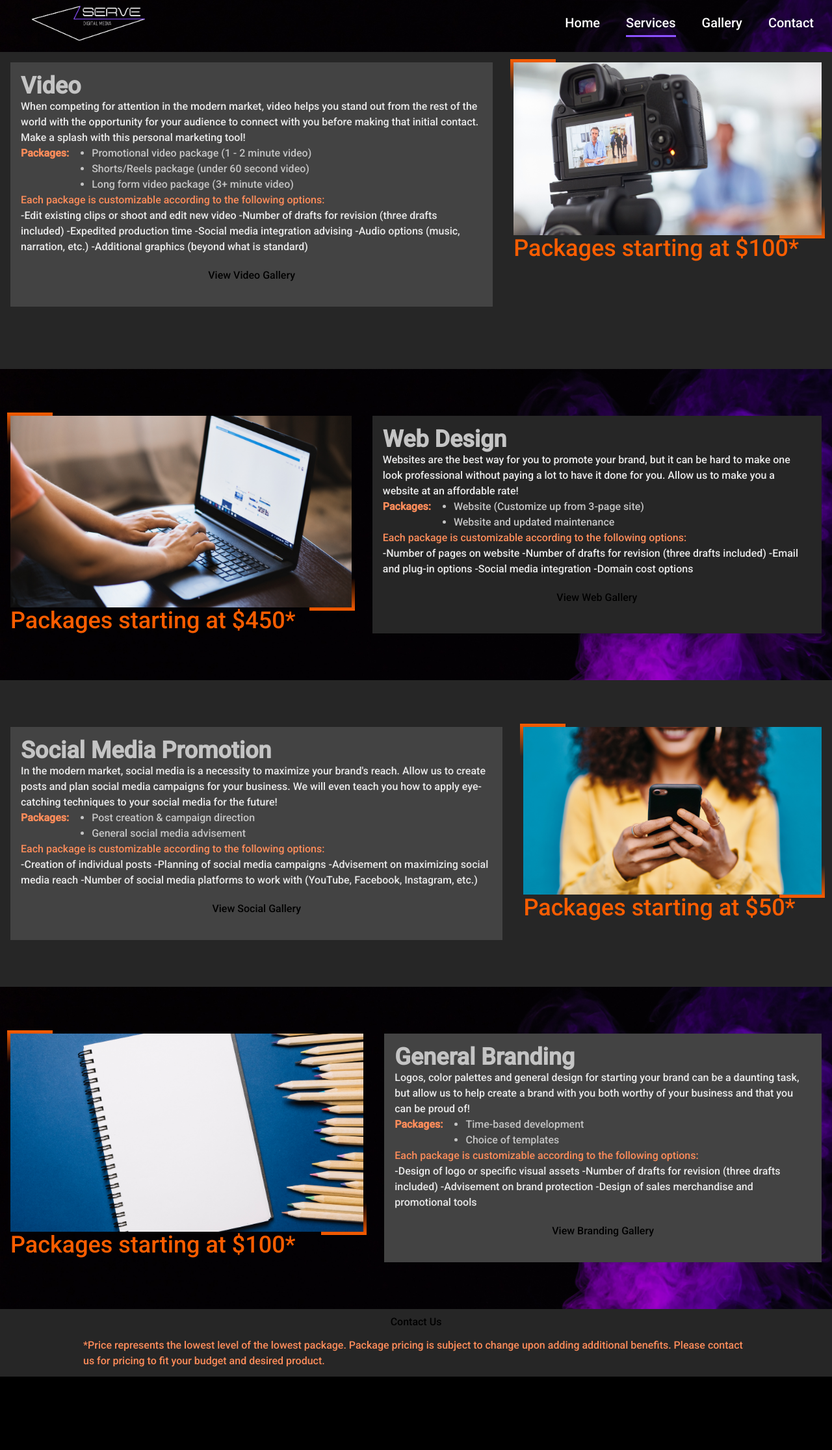
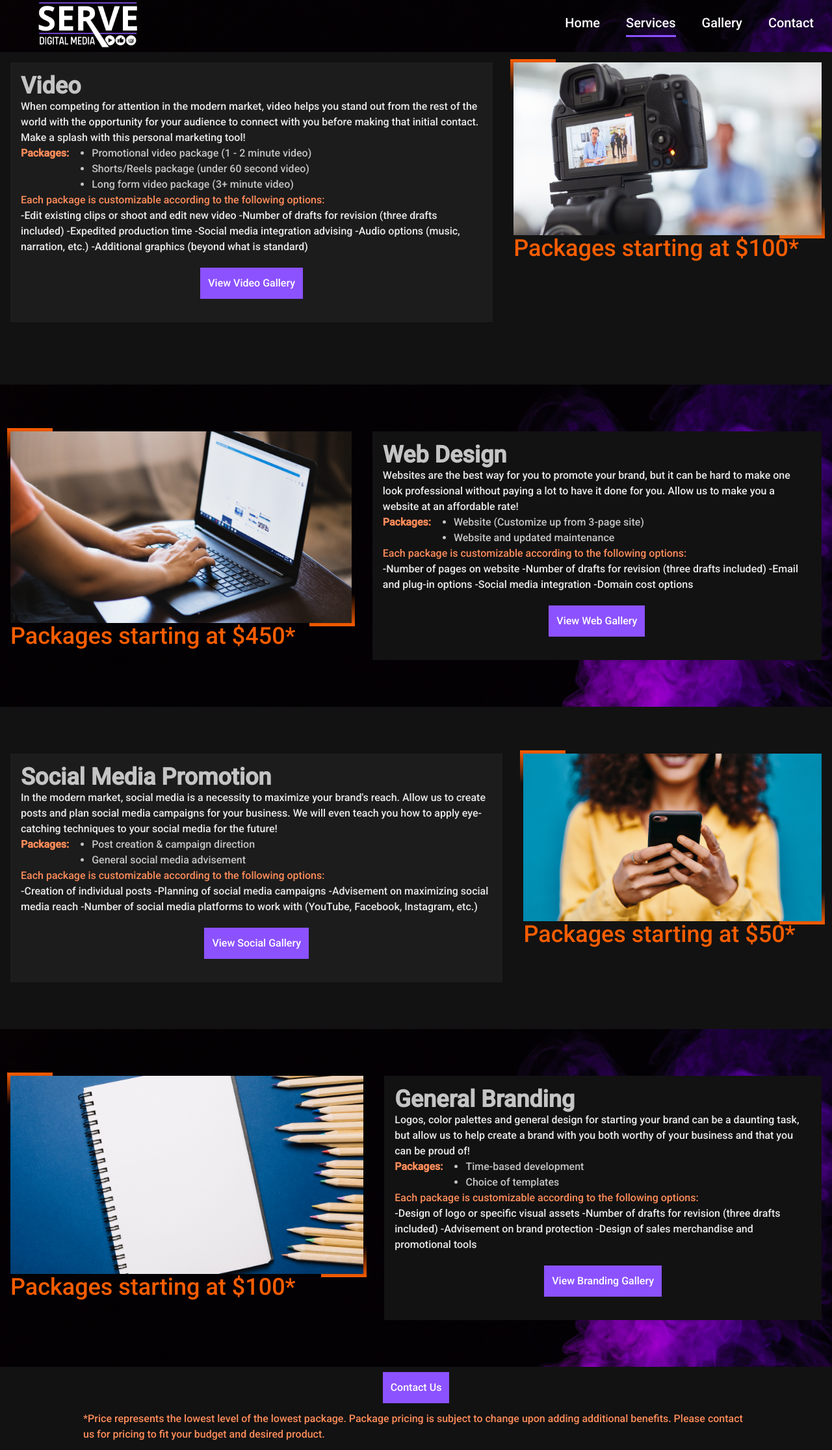
Before and after one commit to MatthewBloemke/servedigitalmedia, a Next.js app: page /services in a window 1280 px wide. Shown: the whole page at 65% size. Before the commit the page ends 2119 px from the top, so only its background shows below. Built offline with nearby package versions, Linux system fonts and the light colour scheme.

Commit message:
1st draft for redesign with logo update

```diff
--- a/src/app/contact/page.tsx
+++ b/src/app/contact/page.tsx
@@ -28,7 +28,6 @@ const Page = () => {
 
   const handleChange = ({ target }: any) => {
     if (target.name === 'number') {
-      console.log(target.value.length, phoneLength.current);
       if (target.value.length === 3 && phoneLength.current === 2) {
         target.value = target.value + '-';
       } else if (target.value.length === 7 && phoneLength.current === 6) {
@@ -93,7 +92,7 @@ const Page = () => {
 
   return (
     <div className="flex justify-center items-center">
-      <div className=" w-full md:w-[80%] h-auto rounded-xl lg:p-4">
+      <div className=" w-full md:w-[80%] h-auto rounded-xl lg:p-4 mt-10">
         <div className="p-4">
           <form onSubmit={handleSubmit}>
             <div className="grid md:grid-cols-2 gap-4 w-full py-2">
@@ -164,9 +163,11 @@ const Page = () => {
                 value={contactState.message}
               />
             </div>
-            <button className="w-full p-4 text-white hover:scale-[1.01] mt-4 disabled:opacity-20 disabled:scale-100">
-              Send message
-            </button>
+            <div className='w-full text-center'>
+              <button className="serve-button">
+                Send message
+              </button>
+            </div>
           </form>
         </div>
       </div>
--- a/src/app/globals.css
+++ b/src/app/globals.css
@@ -18,8 +18,8 @@
   p {
     @apply text-[#e9e9e9]
   }
-  #standard-button {
-    @apply bg-[#fb5d00] text-white p-3  hover:bg-[#d54700] active:scale-[.98]
+  .serve-button {
+    @apply bg-[#8c52ff] text-white p-3  hover:bg-[#511dee] active:scale-[.98]
   }
   li {
     @apply text-[#c4c4c4]
--- a/src/app/layout.tsx
+++ b/src/app/layout.tsx
@@ -2,7 +2,7 @@
 import Image from 'next/image';
 import './globals.css';
 import { Inter, Roboto } from 'next/font/google';
-import serveImage from '../../public/serve.png';
+import serveImage from '../../public/ServeWhite.png';
 import Link from 'next/link';
 import { usePathname } from 'next/navigation';
 import bg from '../../public/bg4.png';
--- a/src/app/page.tsx
+++ b/src/app/page.tsx
@@ -6,6 +6,7 @@ import generalBranding from '../../public/generalBranding.png';
 import videoHome from '../../public/videoHome.png';
 import Link from 'next/link';
 import Carousel from '@/components/Carousel';
+import { BsStarFill } from 'react-icons/bs';
 
 export default function Home() {
   const slide = [
@@ -59,18 +60,23 @@ export default function Home() {
           <Carousel cardObjects={slide} buttons={buttons} />
         </div>
       </div>
-      <div className="w-[60%] ml-10 mt-8  relative pb-1">
-        <p className="text-6xl absolute top-[-15px] left-[-2px]">&quot;</p>
-        <p className="text-6xl absolute bottom-[-41px] right-[-1px]">&quot;</p>
+      <div className="bg-[#121212] w-[60%] mx-[20%] px-4 py-2 mt-8  relative pb-1">
         <div className="flex justify-center items-center w-full text-center">
           <p className="md:text-lg mt-2 mr-2 ml-2">
-            Samuel is absolutely great to work with! His professionalism is only
+            <span className="text-3xl">&quot;</span> Samuel is absolutely great to work with! His professionalism is only
             rivaled by his execution and creativity. I would 10/10 hire him
-            again.
+            again.<span className="text-3xl">&quot;</span>
           </p>
         </div>
-        <div className="flex w-[80%] justify-end">
+        <div className="flex w-[80%] justify-end mb-3">
           <h4 className="md:text-2xl m-[-5px] text-white">-Dan</h4>
+          <div className="flex flex-row justify-center mt-[3px] ml-4">
+              <BsStarFill className="text-yellow-500" />
+              <BsStarFill className="text-yellow-500" />
+              <BsStarFill className="text-yellow-500" />
+              <BsStarFill className="text-yellow-500" />
+              <BsStarFill className="text-yellow-500" />
+            </div>
         </div>
       </div>
     </div>
--- a/src/app/services/page.tsx
+++ b/src/app/services/page.tsx
@@ -9,8 +9,8 @@ import Link from 'next/link';
 const Page = () => {
   return (
     <div id="servicesPage" className="flex flex-col">
-      <div className="mt-20 pb-4 md:pb-20 flex flex-wrap flex-row lg:flex-nowrap justify-evenly bg-[#262626]">
-        <div id="video" className="m-4 bg-[#434343] p-4 ">
+      <div className="mt-20 pb-4 md:pb-20 flex flex-wrap flex-row lg:flex-nowrap justify-evenly bg-[#121212]">
+        <div id="video" className="m-4 bg-[#1c1c1c] p-4 ">
           <h2 className="font-bold text-[#c4c4c4]">Video</h2>
           <p className="font-extralight">
             When competing for attention in the modern market, video helps you
@@ -37,7 +37,7 @@ const Page = () => {
           </p>
           <div className="flex justify-center w-full my-5">
             <Link href="/gallery#videoProjects">
-              <button>View Video Gallery</button>
+              <button className='serve-button'>View Video Gallery</button>
             </Link>
           </div>
         </div>
@@ -73,7 +73,7 @@ const Page = () => {
           </div>
           <h2 className="text-[#fb5d00]">Packages starting at $450*</h2>
         </div>
-        <div className="m-4 bg-[#262626] p-4 ">
+        <div className="m-4 bg-[#121212] p-4 ">
           <h2 className="font-bold text-[#c4c4c4]">Web Design</h2>
           <p className="font-extralight">
             Websites are the best way for you to promote your brand, but it can
@@ -98,7 +98,7 @@ const Page = () => {
           </p>
           <div className="flex justify-center w-full my-5">
             <Link href="/gallery#webProjects">
-              <button>View Web Gallery</button>
+              <button className='serve-button'>View Web Gallery</button>
             </Link>
           </div>
         </div>
@@ -106,9 +106,9 @@ const Page = () => {
 
       <div
         id="social"
-        className="py-4 md:py-14 flex flex-wrap flex-row lg:flex-nowrap justify-evenly bg-[#262626]"
+        className="py-4 md:py-14 flex flex-wrap flex-row lg:flex-nowrap justify-evenly bg-[#121212]"
       >
-        <div className="m-4 bg-[#434343] p-4 ">
+        <div className="m-4 bg-[#1c1c1c] p-4 ">
           <h2 className="font-bold text-[#c4c4c4]">Social Media Promotion</h2>
           <p className="font-extralight">
             In the modern market, social media is a necessity to maximize your
@@ -133,7 +133,7 @@ const Page = () => {
           </p>
           <div className="flex justify-center w-full my-5">
             <Link href="/gallery#socialProjects">
-              <button>View Social Gallery</button>
+              <button className='serve-button'>View Social Gallery</button>
             </Link>
           </div>
         </div>
@@ -169,7 +169,7 @@ const Page = () => {
           </div>
           <h2 className="text-[#fb5d00]">Packages starting at $100*</h2>
         </div>
-        <div className="m-4 bg-[#434343] p-4 ">
+        <div className="m-4 bg-[#121212] p-4 ">
           <h2 className="font-bold text-[#c4c4c4]">General Branding</h2>
           <p className="font-extralight">
             Logos, color palettes and general design for starting your brand can
@@ -193,17 +193,17 @@ const Page = () => {
           </p>
           <div className="flex justify-center w-full my-5">
             <Link href="/gallery#brandingProjects">
-              <button>View Branding Gallery</button>
+              <button className='serve-button'>View Branding Gallery</button>
             </Link>
           </div>
         </div>
       </div>
-      <div className="flex flex-col items-center justify-center w-full bg-[#262626]">
+      <div className="flex flex-col items-center justify-center w-full bg-[#121212]">
         <Link href="/contact#nav">
-          <button className="mt-2">Contact Us</button>
+          <button className="mt-2 serve-button">Contact Us</button>
         </Link>
       </div>
-      <div className="flex items-center justify-center w-full py-3 bg-[#262626]">
+      <div className="flex items-center justify-center w-full py-3 bg-[#121212]">
         <p className="text-[#fd8c5a] mx-[10%]">
           *Price represents the lowest level of the lowest package. Package
           pricing is subject to change upon adding additional benefits. Please
```
Also changed, not shown: src/app/gallery/page.tsx (+23 -23 lines), public/ServeWhite.png (added).
